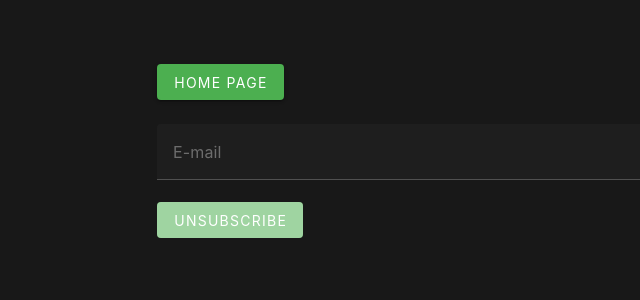
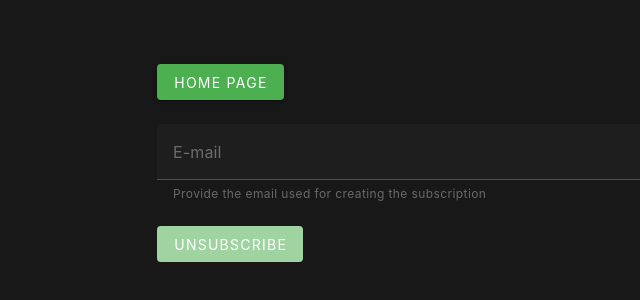
Before and after one commit to ispandey81/fuel-price-subscription, a Vue app in the folder fuel-price-ui/: page /unsubscribe in a window 1280 px wide. Shown: the top 300 px of the page, without its empty margins (227-867 px from the left). Built offline with nearby package versions, Linux system fonts and the light colour scheme.

Commit message:
Added hint, made alert un-closeable

```diff
--- a/fuel-price-ui/src/views/UnsubscribeView.vue
+++ b/fuel-price-ui/src/views/UnsubscribeView.vue
@@ -77,7 +77,7 @@ export default {
 </script>
 <template>
   <template v-if="form_submitted && subscriptions.length === 0">
-    <v-alert closable text="No subscriptions found" color="error"></v-alert>
+    <v-alert text="No subscriptions found" color="error"></v-alert>
     <br />
     <br />
   </template>
@@ -89,8 +89,11 @@ export default {
       v-model="email"
       :rules="emailRules"
       label="E-mail"
+      hint="Provide the email used for creating the subscription"
+      persistent-hint
       required
     ></v-text-field>
+    <br />
 
     <v-btn color="success" class="mr-4" @click="submit" :disabled="!valid">
       Unsubscribe
```
